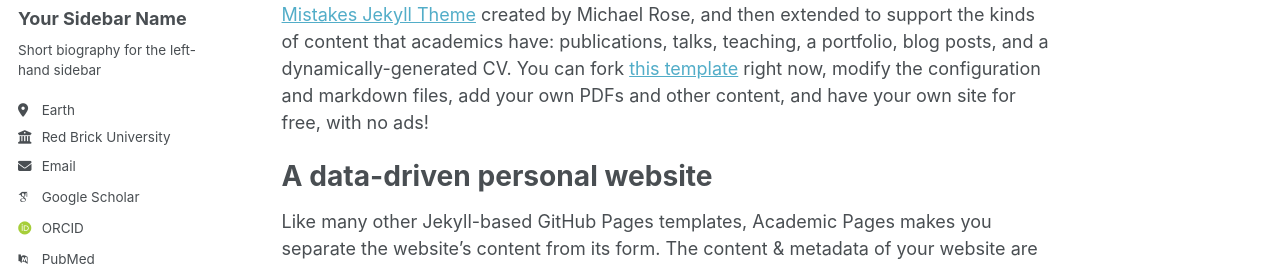
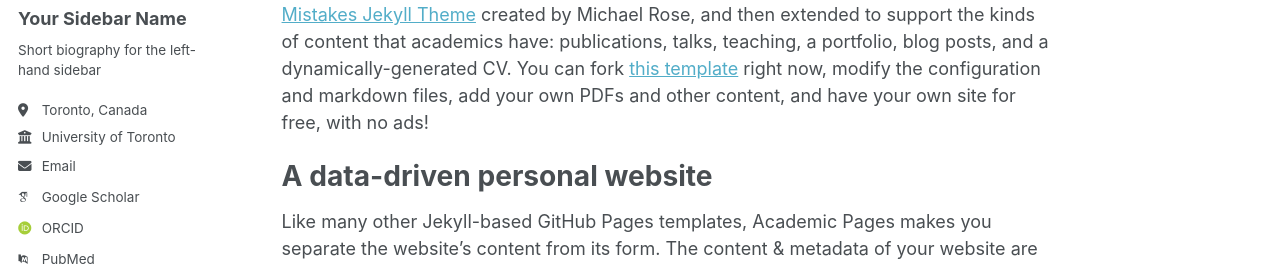
Before and after one commit to mithunvvv/mithunvvv.github.io, a Jekyll site: the page built from _pages/about.md, in a window 1280 px wide. Shown: the part 283-549 px from the top of the page. Built offline with Jekyll 4.4.1, drawn with Linux system fonts in a browser that asks for light colours; some web fonts are replaced.

```diff
--- a/_config.yml
+++ b/_config.yml
@@ -25,8 +25,8 @@ author:
   name             : "Your Sidebar Name"
   pronouns         : # example: "she/her"
   bio              : "Short biography for the left-hand sidebar"
-  location         : "Earth"
-  employer         : "Red Brick University"
+  location         : "Toronto, Canada"
+  employer         : "University of Toronto"
   uri              : # URL
   email            : "none@example.org"
 
```
